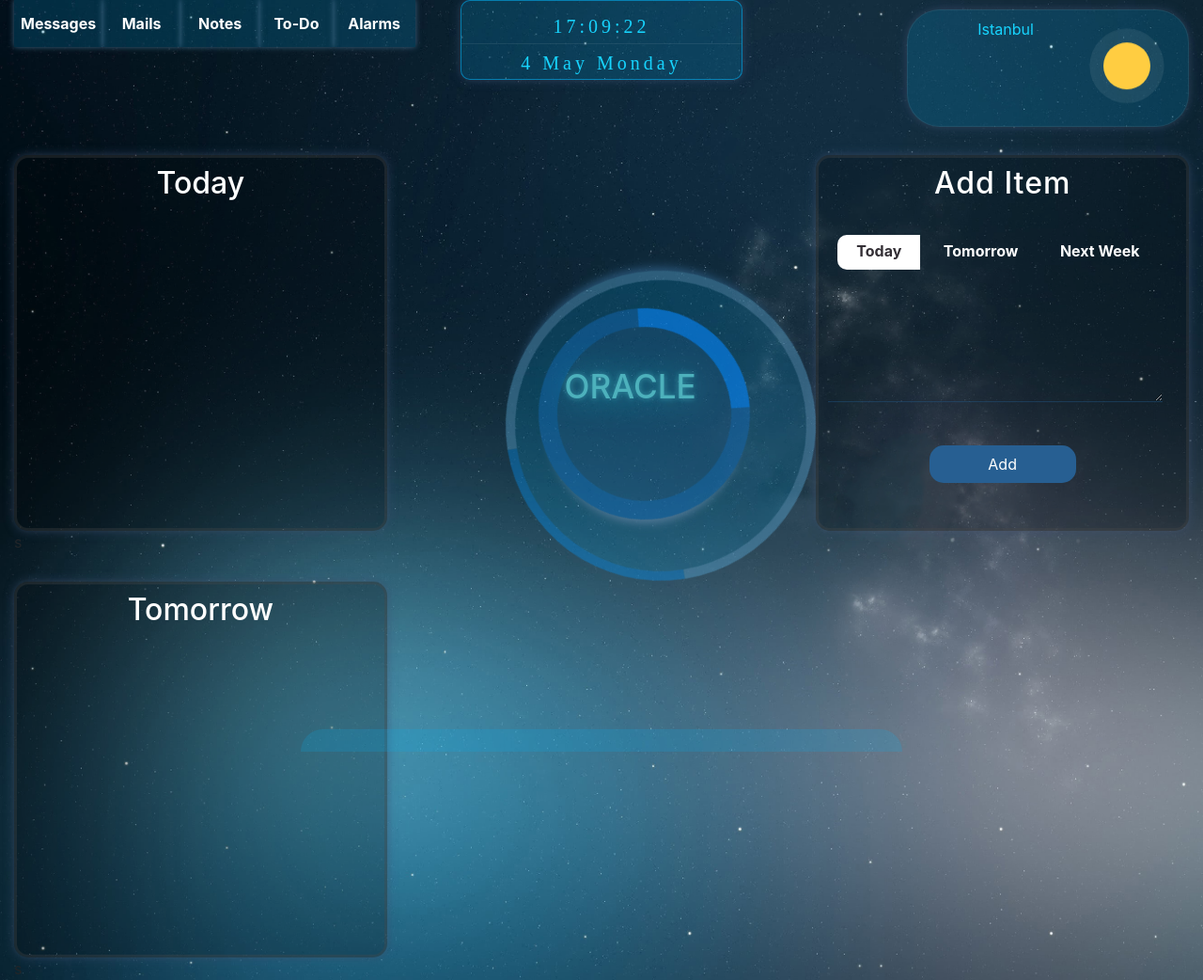
After one commit to cenkgrs/Artifical-Intelligence-Home-Assistant, a Flask app: page /todo in a window 1280 px wide. The commit adds this page. Shown: the whole page at 94% size. Run offline with Flask 2, Linux system fonts and the light colour scheme; data that the repository does not hold is empty; some libraries are stand-ins or nearby versions.

Commit message:
todo list page added, item insertion and listing added

```diff
--- a/oracle.py
+++ b/oracle.py
@@ -187,8 +187,6 @@ def pick_route(type, last_act, distance):
 
 time.sleep(2)
 
-#speak("Welcome home sir")
-
 # scheduler = BlockingScheduler()
 # scheduler.add_job(check_alarm, 'interval', hours=0.5)
 # scheduler.start()
@@ -212,6 +210,7 @@ def rotate_servo(direction):
     if result == 1:
         return True
     return False
+
 
 def motor_on():
     # Starting the motors
--- a/static/common.js
+++ b/static/common.js
@@ -240,10 +240,12 @@ function check_command(audio, type){
         getCurrency()
     }
     else if (quit_q.includes(audio)){
+        alert(audio)
+        alert("came here")
         quit()
     }
     /* Mails Page */
-    else if ( (audio.includes("input") || audio.includes("fill") || form_q.includes(audio)) && type == "mails" ) {
+    else if ( (audio.includes("input") || audio.includes("fill") || form_q.includes(audio)) && type == "mails" ){
         get_email_info()
     }
     else if (send_q.includes(audio) && type == "mails"){
@@ -251,6 +253,13 @@ function check_command(audio, type){
         listen("mails")
     }
 
+    /* to-do page */
+    else if (todo_q.includes(audio)){
+        speak(complete_a[Math.floor(Math.random() * complete_a.length)])
+        setTimeout(() => { location.href = '/todo';}, 2000);
+    }
+    else if (add_q.includes(audio) && type == "todo"){
+    }
     return audio
 }
 
@@ -282,7 +291,7 @@ function play_bg_music(task){
 
 }
 
-
+/* Mail Page */
 const get_email_info = async function(){ //
     speak("Who we are sending this mail ?")
     const to = await get_input()
@@ -334,6 +343,8 @@ function send_email(){
     });
 }
 
+
+
 $(document).ready(function(){
 
     $(".circle-1, .text-box").click(function(){
--- /dev/null
+++ b/static/css/todo.css
@@ -0,0 +1,93 @@
+.todo-list{
+    height:400px;
+    background-color: rgba(0, 0, 0, 0.23);
+    border: 3px solid #4a474752;
+    border-radius: 15px;
+    animation: glow-box 1s ease-in-out infinite alternate;
+}
+
+.todo-add{
+    height: 400px;
+    background-color: rgba(0, 0, 0, 0.23);
+    border: 3px solid #4a474752;
+    border-radius: 15px;
+    animation: glow-box 1s ease-in-out infinite alternate;
+}
+.todo-body{
+    padding: 10px;
+}
+.todo-body-input{
+    border: none;
+    background: none;
+    border-bottom: 1px solid #225a8a70;
+    width: 96%;
+    margin-top: 5px;
+    outline: 0;
+    color: #ffffff;
+    height: 100px;
+}
+
+.todo-add-button{
+    width: 40%;
+    text-align: center;
+    margin: auto;
+    background: #275f92 !important;
+    border: none !important;
+    color: white !important;
+    border-radius: 15px;
+    padding: 8px;
+}
+
+.todo-item{
+    display: block;
+    width: 100%;
+    height:35px;
+    color: #c9f1fbf2;
+    margin: 0 10px;
+    padding: 10px;
+}
+
+$bg: #332f35;
+$fg: lighten(#332f35,20%);
+$borderWidth: 3px;
+
+body {
+  background: #332f35;
+  font-family: roboto;
+}
+
+input[type=radio] {
+  position: absolute;
+  visibility: hidden;
+  display: none;
+}
+
+label {
+  color: #ffffff;
+  display: inline-block;
+  cursor: pointer;
+  font-weight: bold;
+  padding: 5px 20px;
+  margin-bottom: 0 !important;
+  padding-bottom: .5rem;
+}
+
+input[type=radio]:checked + label{
+  color: #332f35;
+  background: #ffffff;
+}
+
+
+label + input[type=radio] + label{
+    border-left: solid 3px lighten(#332f35,20%);
+}
+.radio-group {
+  border: solid 3px lighten(#332f35,20%);
+  display: inline-block;
+  margin: 20px;
+  border-radius: 10px;
+  overflow: hidden;
+  /*background: #275f91c7*/
+}
+
+@import url('https://fonts.googleapis.com/css?family=Roboto');
--- a/static/links.js
+++ b/static/links.js
@@ -5,3 +5,7 @@ $('#msg-link').on('click', function() {
 $('#mail-link').on('click', function() {
     location.href = '/mails';
 });
+
+$('#todo-link').on('click', function() {
+    location.href = '/todo';
+});
--- a/static/texts.js
+++ b/static/texts.js
@@ -5,6 +5,8 @@ greetings_a.push["at your service sir","hi sir", "hello sir", "hey there sir"]
 
 message_q = ["i want to send message", "enter to my messages", "show me my messages", "let's send message", "message"]
 
+todo_q = ["Oracle tell me the things that has to be done for today", "open the to do list", "Oracle what is on today's to do list", "show me today's work"]
+todo_q.push["show me things to be done for today"]
 
 who_q = ["who are you", "who are you ma'm", "tell me your name"]
 who_a = ["i am oracle", "my name is oracle", "i am an artifical intelligence"]
@@ -12,13 +14,13 @@ who_a = ["i am oracle", "my name is oracle", "i am an artifical intelligence"]
 thanks_q = ["thank you Oracle", "thanks Oracle", "well done Oracle", "thank you", "thank you oracle", "thanks to you"]
 thanks_a = ["you're welcome sir"]
 
-complete_a = ["You got it sir", "Will do sir", "Right away sir", "Okay boss", "Will do boss"]
+complete_a = ["Right away sir", "Just a moment sir", "Just a moment boss", "You got it sir", "Will do sir", "Right away sir", "Okay boss", "Will do boss"]
 
 bg_music_q = ["Oracle open a background music", "background music would be fine", "bring me a background music", "Oracle play music", "music", "oracle play music", "resume the music"]
 bg_music_s = ["Oracle stop the music", "shut the music", "cut the music", "stop the music"]
 
 quit_q = ["shut down oracle", "shutdown oracle",  "shut down", "power off", "close oracle", "power off oracle"]
-quit_q = quit_q + ["shut down Oracle", "shutdown Oracle", "close Oracle", "power off Oracle"]
+quit_q.push["shut down Oracle", "shutdown Oracle", "close Oracle", "power off Oracle"]
 quit_a = ["okay sir see you tomorrow", "bye sir", "see you sir"]
 
 currency_q = ["give me currency status", "currency status"]
--- /dev/null
+++ b/static/todo.js
@@ -0,0 +1,56 @@
+showTime()
+showWeather()
+idle_listen()
+get_todo()
+
+/* To - Do Page */
+
+function add_todo_item(){
+    date = document.querySelector('input[name="day_selector"]:checked').value;
+    todo = $("#todo-body").val()
+     $.ajax({
+        url: "http://localhost:5000/add_todo",
+        type: "POST",
+        contentType: "application/json",
+        data: JSON.stringify({"date": date, "todo": todo})
+     }).done(function(data) {
+
+        if (data == "success")
+        {
+            speak(finish_a[Math.floor(Math.random() * finish_a.length)])
+        }
+        else{
+            //
+        }
+    });
+}
+
+function get_todo(){
+    $.ajax({
+        url: "http://localhost:5000/get_todo",
+        type: "GET",
+    }).done(function(data) {
+
+    today_todo = data[0]["today"]
+
+    today_todo.forEach(function(entry, i) {
+        item = document.createElement("strong");
+        item.className = "todo-item";
+        item.id = "today-" + i;
+        item.innerHTML = (i = i + 1) + " - " + entry;
+        $(".todo-today").append(item)
+    })
+
+    tomorrow_todo = data[0]["tomorrow"]
+
+    tomorrow_todo.forEach(function(entry, i) {
+        item = document.createElement("strong");
+        item.className = "todo-item";
+        item.id = "tomorrow-" + i;
+        item.innerHTML = (i = i + 1) + " - " + entry;
+        $(".todo-tomorrow").append(item)
+
+    })
+
+    });
+}
--- a/templates/partials/header.html
+++ b/templates/partials/header.html
@@ -6,7 +6,8 @@
 
     <link rel="stylesheet" href="{{ url_for('static', filename='css/index.css') }}">
     <link rel="stylesheet" href="{{ url_for('static', filename='css/mails.css') }}">
-     <link rel="stylesheet" href="{{ url_for('static', filename='css/common.css') }}">
+    <link rel="stylesheet" href="{{ url_for('static', filename='css/todo.css') }}">
+    <link rel="stylesheet" href="{{ url_for('static', filename='css/common.css') }}">
     <link rel="stylesheet" href="https://stackpath.bootstrapcdn.com/bootstrap/4.4.1/css/bootstrap.min.css">
     <script src="http://ajax.googleapis.com/ajax/libs/jquery/1.7.1/jquery.min.js" type="text/javascript"></script>
     <script type="text/javascriot" src="https://cdnjs.cloudflare.com/ajax/libs/jquery/3.5.0/jquery.js"></script>
--- a/templates/partials/navigation.html
+++ b/templates/partials/navigation.html
@@ -10,7 +10,7 @@
             <div class="nav-block">
                 Notes
             </div>
-            <div class="nav-block">
+            <div class="nav-block" id="todo-link">
                 To-Do
             </div>
             <div class="nav-block">
--- /dev/null
+++ b/templates/todo.html
@@ -0,0 +1,110 @@
+<!DOCTYPE html>
+<html lang="en">
+
+{% include 'partials/header.html' %}
+
+<body>
+    <section>
+        <div class="container-fluid">
+
+            {% include 'partials/navigation.html' %}
+
+
+            <div class="row mt30">
+                <div class="col-lg-4">
+                    <div class="todo-list">
+                        <div class="row">
+                            <div class="col-lg-12">
+                                <h2 class="text-center color-white p8">Today</h2>
+                            </div>
+                        </div>
+
+                        <div class="todo-today">
+
+                        </div>
+
+                    </div>
+s
+                </div>
+                <div class="col-lg-4">
+
+
+                </div>
+                <div class="col-lg-4">
+                    <div class="todo-add">
+                        <div class="row ">
+                            <div class="col-lg-12">
+                                <h2 class="text-center color-white p8 letter-s-1">Add Item</h2>
+                            </div>
+                        </div>
+                        <div class="row">
+                            <div class="col-lg-12">
+                                 <div class="radio-group">
+                                    <input type="radio" id="option-one" name="day_selector" value="today" checked="checked">
+                                        <label for="option-one">Today</label>
+                                     <input type="radio" id="option-two" name="day_selector" value="tomorrow">
+                                        <label for="option-two">Tomorrow</label>
+                                     <input type="radio" id="option-three" name="day_selector" value="next">
+                                     <label for="option-three">Next Week</label>
+                                  </div>
+                            </div>
+
+                        </div>
+                        <div class="row">
+                            <div class="col-lg-12">
+                                <div class="todo-body">
+                                    <textarea id="todo-body" class="todo-body-input" spellcheck="false"></textarea>
+                                </div>
+                            </div>
+
+                        </div>
+
+                        <div class="row mt30">
+                            <div class="col-lg-12 text-center">
+                                <button onclick="add_todo_item()" id="add" class="todo-add-button">Add</button>
+                            </div>
+                        </div>
+
+
+                    </div>
+
+                </div>
+
+            </div>
+
+            <div class="row mt30">
+                 <div class="col-lg-4">
+                    <div class="todo-list">
+                        <div class="row">
+                            <div class="col-lg-12">
+                                <h2 class="text-center color-white p8">Tomorrow</h2>
+                            </div>
+                        </div>
+
+                        <div class="todo-tomorrow">
+
+                        </div>
+                    </div>
+s
+                </div>
+
+            </div>
+
+            <div class="section">
+                <div class="oracle-box">
+
+                </div>
+                <div class="circle-1" data-type="todo">
+                    <div class="half-background"></div>
+                </div>
+                <div class="text-box" data-type="todo">
+                    <h1>ORACLE</h1>
+                </div>
+            </div>
+        </div>
+    </section>
+
+    {% include 'partials/footer.html' %}
+</body>
+</html>
+<script type="text/javascript" src="{{ url_for('static', filename='todo.js') }}"></script>
--- a/web.py
+++ b/web.py
@@ -11,6 +11,7 @@ import requests
 from flask_cors import CORS
 import pytemperature
 
+from todo import add_todo_item, get_todo
 from currency import get_currency
 from mail_sender import send_mail
 
@@ -35,9 +36,15 @@ def home():
 def messages():
     return render_template("messages.html")
 
+
 @app.route("/mails")
 def mails():
     return render_template("mails.html")
+
+
+@app.route("/todo")
+def todo():
+    return render_template("todo.html")
 
 
 @app.route("/weather", methods=["POST"])
@@ -71,6 +78,23 @@ def getCurrency():
     print(response)
 
     data = get_currency()
+    print(data)
+    return jsonify(data)
+
+
+@app.route("/add_todo", methods=["POST"])
+def add_todo():
+    response = request.get_json()
+    print(response)
+    status = add_todo_item(response["date"], response["todo"])
+
+    if status:
+        return "success"
+
+
+@app.route("/get_todo", methods=["GET"])
+def getTodo():
+    data = get_todo()
     print(data)
     return jsonify(data)
 
```
Also changed, not shown: todo.py (added, +41 -0 lines), 1 other file.
